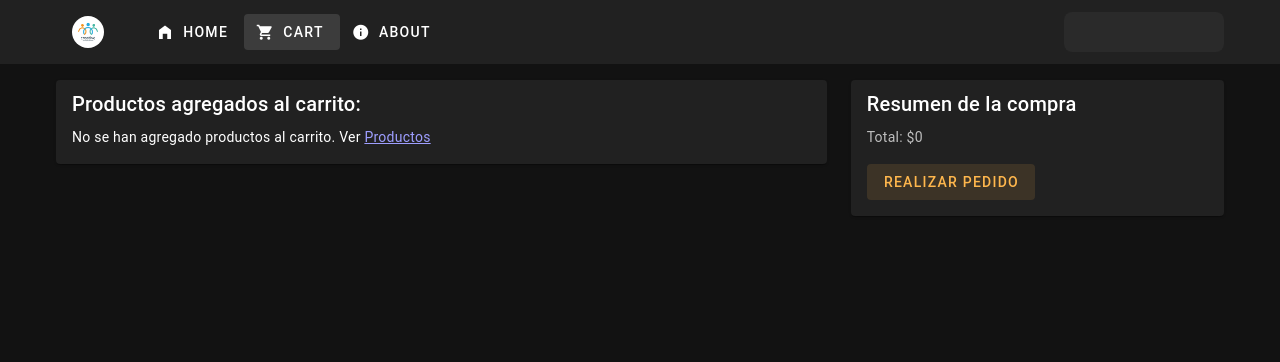
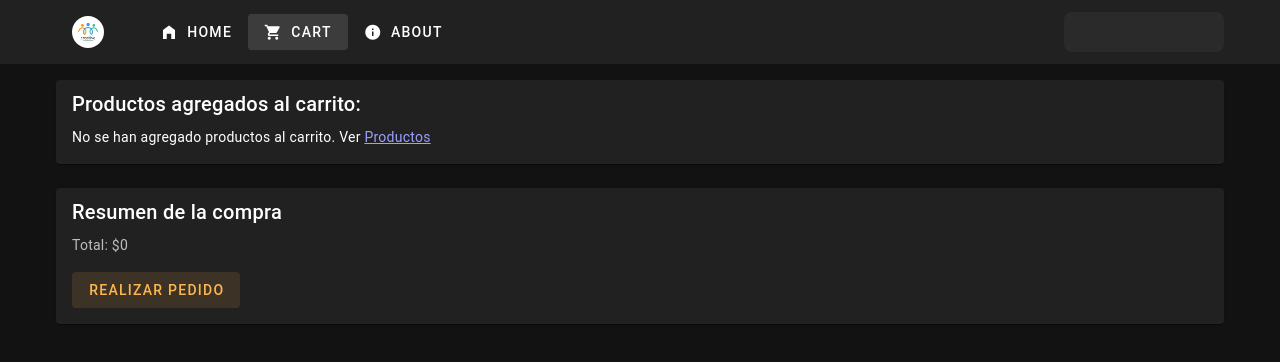
Before and after one commit to yanethirv/vue3-ecommerce, a Vue app: page /cart in a window 1280 px wide. Shown: the top 362 px of the page. Built offline with nearby package versions, Linux system fonts and the light colour scheme.

Commit message:
Enviar mensaje de compra via Whatsapp API, responsive grid

```diff
--- a/src/components/ProductList.vue
+++ b/src/components/ProductList.vue
@@ -26,7 +26,7 @@
     </div>
 
         <v-row v-else>
-                <v-col v-for="p in products" :key="p.id" cols="4">
+                <v-col v-for="p in products" :key="p.id" cols="12" sm="6" lg="3">
                     <ProductCard :product="p" />
                 </v-col>
         </v-row>
--- a/src/components/TopBar.vue
+++ b/src/components/TopBar.vue
@@ -32,8 +32,9 @@
         </v-avatar>
 
         <RouterLink to="/" custom v-slot="{navigate}">
-            <v-btn prepend-icon="mdi-home-variant" :active="$route.name === 'home' || $route.name === 'category'" variant="text" @click="navigate">
-                Home
+            <v-btn :active="$route.name === 'home' || $route.name === 'category'" variant="text" @click="navigate">
+                <v-icon class="mr-0 mr-sm-2" icon="mdi-home-variant" />
+                <span class="d-none d-sm-flex">Home</span>
             </v-btn>
         </RouterLink>
 
@@ -43,15 +44,17 @@
                 :model-value="showBadge"
                 color="orange-lighten-2"
             >
-                <v-btn prepend-icon="mdi-cart" :active="$route.name === 'cart'" variant="text" @click="navigate">
-                    Cart
+                <v-btn :active="$route.name === 'cart'" variant="text" @click="navigate">
+                    <v-icon class="mr-0 mr-sm-2" icon="mdi-cart" />
+                    <span class="d-none d-sm-flex">Cart</span>
                 </v-btn>
             </v-badge>
         </RouterLink>
 
         <RouterLink to="/about" custom v-slot="{navigate}">
-            <v-btn prepend-icon="mdi-information" :active="$route.name === 'about'" variant="text" @click="navigate">
-                About
+            <v-btn :active="$route.name === 'about'" variant="text" @click="navigate">
+                <v-icon class="mr-0 mr-sm-2" icon="mdi-information" />
+                <span class="d-none d-sm-flex">About</span>
             </v-btn>
         </RouterLink>
 
--- a/src/components/cart/SummaryCart.vue
+++ b/src/components/cart/SummaryCart.vue
@@ -5,7 +5,7 @@
 
 export default {
     computed: {
-        ...mapState(useCartStore, ['totalAmount'])
+        ...mapState(useCartStore, ['totalAmount', 'whatsAppLink'])
     }
 }
 </script>
@@ -20,7 +20,7 @@
         </v-card-subtitle>
 
         <v-card-text>
-            <v-btn variant="tonal" color="orange-lighten-2">
+            <v-btn :href="whatsAppLink" target="_blank" variant="tonal" color="orange-lighten-2">
                 Realizar Pedido
             </v-btn>
         </v-card-text>
--- a/src/stores/cart.ts
+++ b/src/stores/cart.ts
@@ -9,7 +9,7 @@
             productId: 100,
             quantity: 2
         }]*/
-        details: useLocalStorage('cartDetails', []) as CartDetail[]
+        details: useLocalStorage<CartDetail[]>('cartDetails', [])
     }),
     getters: {
         cartItemsCount: (state) => {
@@ -31,6 +31,27 @@
 
             return total;
         },
+        whatsAppMessage(state) {
+            let message = 'Hola, quiero realizar la siguiente compra:\n\n';
+
+            message += '- - - - - - - - - -\n'
+
+            state.details.forEach(d => {
+
+                message += `Producto: ${d.product.name}\n`;
+                message += `Cantidad: ${d.quantity}\n`;
+                message += `SubTotal: ${d.quantity * d.product.price}\n USD`;
+                message += '- - - - - - - - - -\n'
+            });
+
+            message += `Total a pagar: ${this.totalAmount} USD`;
+            message += `Muchas gracias! :)\n`;
+
+            return encodeURI(message)
+        },
+        whatsAppLink() {
+            return 'https://wa.me/584144939412?text=' + this.whatsAppMessage;
+        }
     },
     actions: {
         addProduct(product: Product) { // Enviamos el objeto Product completo
--- a/src/views/CartView.vue
+++ b/src/views/CartView.vue
@@ -12,10 +12,10 @@
 
 <template>
   <v-row>
-    <v-col cols="8">
+    <v-col cols="12">
       <ShoppingCart />
     </v-col>
-    <v-col cols="4">
+    <v-col cols="12">
       <SummaryCart />
     </v-col>
   </v-row>
--- a/src/views/HomeView.vue
+++ b/src/views/HomeView.vue
@@ -43,13 +43,16 @@
 <template>
   <main>
     <v-row>
-      <v-col cols="2">
+      <!-- Menu lateral -->
+      <v-col cols="12" sm="3" lg="2">
         <LeftMenu />
       </v-col>
 
-      <v-col cols="10">
+      <!-- Contenido principal -->
+      <v-col cols="12" sm="9" lg="10">
         <ProductList />
       </v-col>
+
     </v-row>
   </main>
 </template>
```
